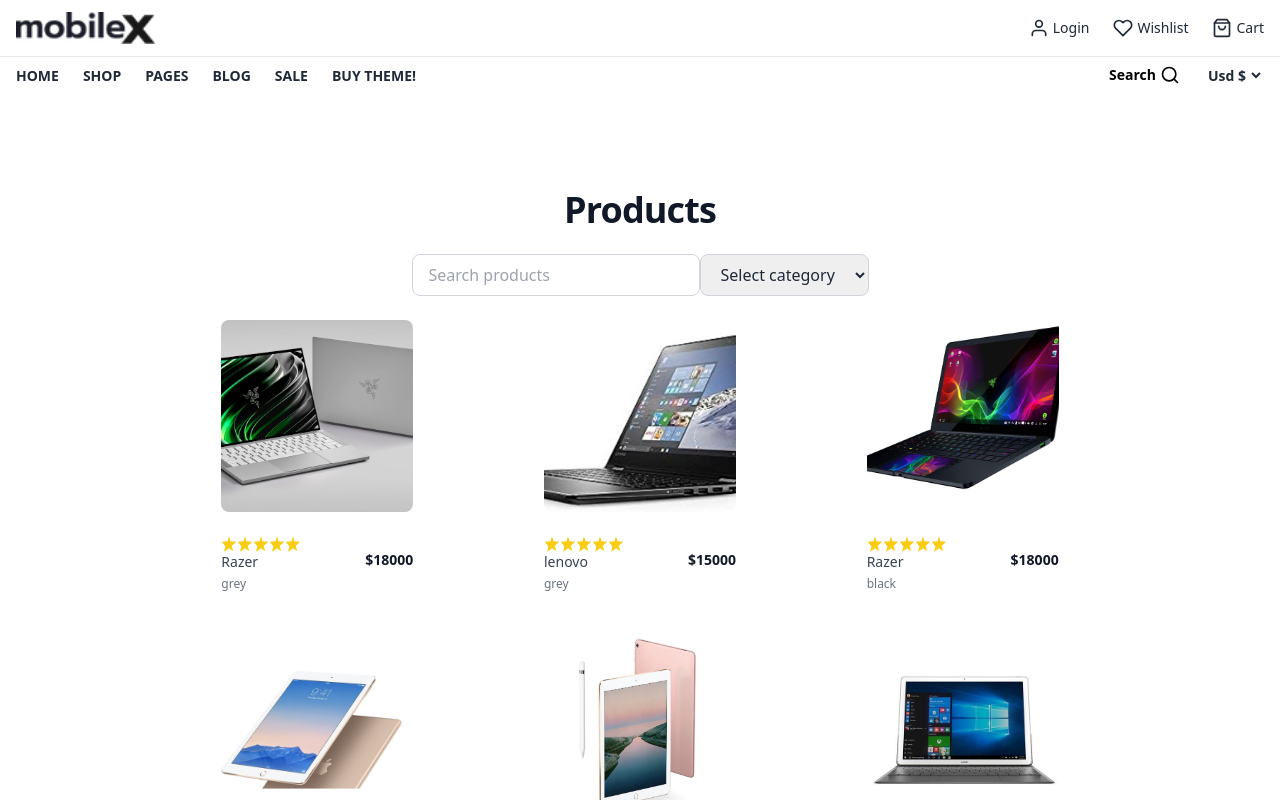
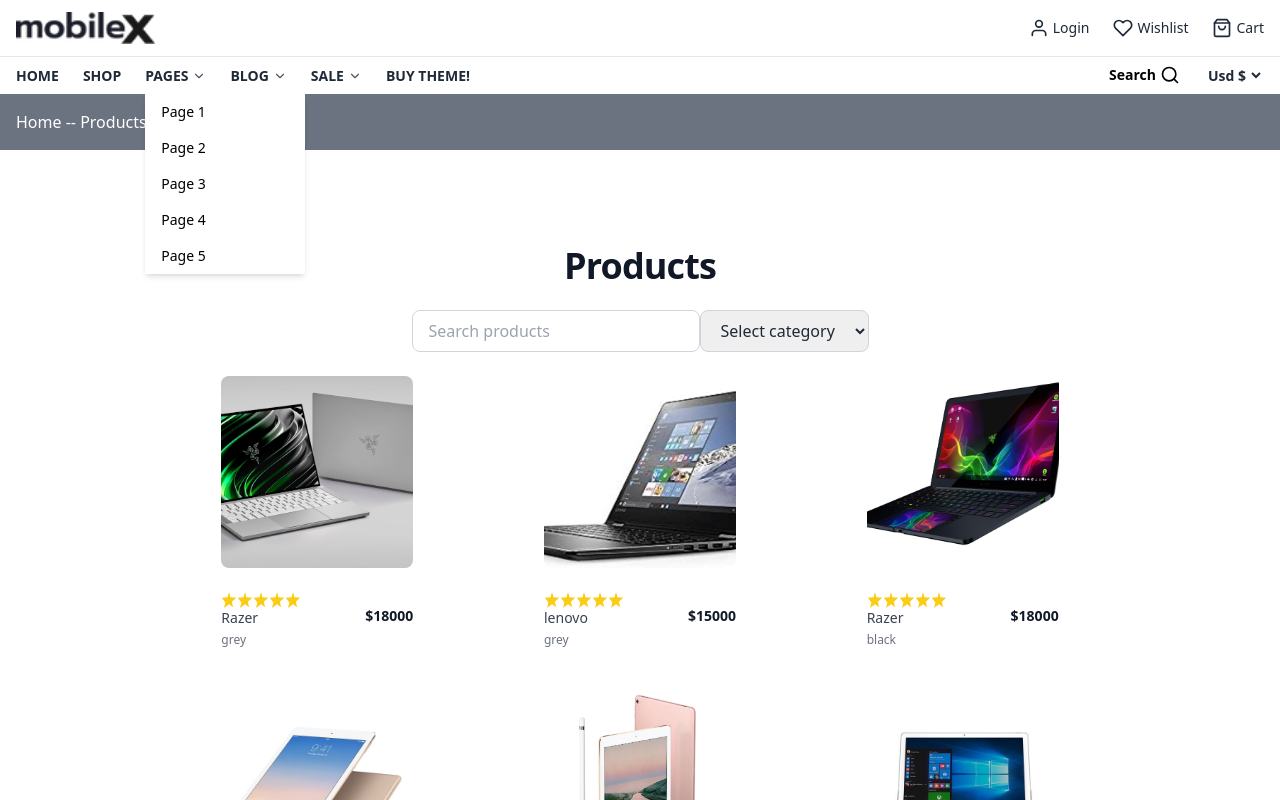
Before and after one commit to pnwn15/Shopname, a React (Create React App) app: page /Shop in a window 1280 px wide. Both pictures are taken after a click on the link "PAGES". Shown: the top 800 px of the page. Built offline with nearby package versions, Linux system fonts and the light colour scheme.

Commit message:
เหนื่อยละ

```diff
--- a/src/Component/Navbar.js
+++ b/src/Component/Navbar.js
@@ -11,28 +11,69 @@ import {
 
 const Navbar = () => {
   const [isMenuOpen, setIsMenuOpen] = useState(false);
+  const [openDropdown, setOpenDropdown] = useState(null); // สถานะสำหรับจัดการเมนู dropdown
 
   const menuItems = [
     { name: "HOME", link: "/" },
     { name: "SHOP", link: "/Shop" },
-    { name: "PAGES", link: "#" },
-    { name: "BLOG", link: "#" },
-    { name: "SALE", link: "#" },
+    {
+      name: "PAGES",
+      link: "#",
+      dropdown: [
+        { name: "Page 1", link: "/page1" },
+        { name: "Page 2", link: "/page2" },
+        { name: "Page 3", link: "/page3" },
+        { name: "Page 4", link: "/page4" },
+        { name: "Page 5", link: "/page5" }
+      ]
+    },
+    {
+      name: "BLOG",
+      link: "#",
+      dropdown: [
+        { name: "Blog 1", link: "/blog1" },
+        { name: "Blog 2", link: "/blog2" },
+        { name: "Blog 3", link: "/blog3" },
+        { name: "Blog 4", link: "/blog4" },
+        { name: "Blog 5", link: "/blog5" }
+      ]
+    },
+    {
+      name: "SALE",
+      link: "#",
+      dropdown: [
+        { name: "Sale 1", link: "/sale1" },
+        { name: "Sale 2", link: "/sale2" },
+        { name: "Sale 3", link: "/sale3" },
+        { name: "Sale 4", link: "/sale4" },
+        { name: "Sale 5", link: "/sale5" }
+      ]
+    },
     { name: "BUY THEME!", link: "#" },
   ];
+
+  const handleDropdownClick = (index) => {
+    // หากคลิกที่เมนูเดิม ให้ปิด dropdown
+    if (openDropdown === index) {
+      setOpenDropdown(null);
+    } else {
+      // หากคลิกที่เมนูใหม่ ให้เปิด dropdown
+      setOpenDropdown(index);
+    }
+  };
 
   return (
     <header className="bg-white shadow-md">
       <div className="container mx-auto px-4 flex justify-between items-center py-3 border-b border-gray-200">
-        {/* Hamburger Menu for Mobile (Placed on the left side, next to the logo) */}
+  {/* Hamburger Menu for Mobile */}
   <button
-          className="md:hidden text-2xl text-gray-600"
+    className="md:hidden text-2xl text-gray-600 h-12 w-12 flex justify-center items-center"
     onClick={() => setIsMenuOpen(!isMenuOpen)} // Toggle the menu state
   >
     {isMenuOpen ? <FiX /> : <FiMenu />}
   </button>
 
-        {/* Logo and Hamburger together */}
+  {/* Logo */}
   <div className="flex items-center gap-4">
     <img src="picture/logo.png" alt="Logo" className="h-8" />
   </div>
@@ -54,23 +95,25 @@ const Navbar = () => {
   </div>
 </div>
 
-      {/* Mobile Menu - Slide from Left */}
+
+      {/* Mobile Menu */}
       <div
         className={`${
           isMenuOpen ? "left-0" : "-left-full"
-        } absolute top-0 z-10  bg-white shadow-md w-64 h-96 transition-all duration-300 ease-in-out`}
+        } absolute top-0 z-10 bg-white shadow-md w-64 h-auto transition-all duration-300 ease-in-out`}
       >
         <ul className="flex flex-col space-y-4 p-4">
           {menuItems.map((item, index) => (
-           <li key={index} className="relative group border border-gray-300 rounded-md">
+            <li key={index} className="relative">
               <a
                 href={item.link}
                 className="flex items-center justify-between text-lg font-semibold py-2 px-4 w-full"
+                onClick={() => item.dropdown && handleDropdownClick(index)} // เปิด/ปิด dropdown
               >
                 {item.name}
                 {item.dropdown && <FiChevronDown />}
               </a>
-           {item.dropdown && (
+              {item.dropdown && openDropdown === index && (
                 <ul className="mt-2 ml-4 space-y-2">
                   {item.dropdown.map((subItem, subIndex) => (
                     <li key={subIndex} className="border-b border-gray-200">
@@ -88,7 +131,7 @@ const Navbar = () => {
           ))}
         </ul>
 
-        {/* Close button in mobile menu */}
+        {/* Close button */}
         <button
           className="absolute top-4 right-4 text-2xl text-gray-600"
           onClick={() => setIsMenuOpen(false)} // Close the menu when clicked
@@ -100,21 +143,21 @@ const Navbar = () => {
       {/* Desktop Navigation */}
       <div className="hidden md:block container mx-auto px-4 py-2">
         <nav className="flex justify-between items-center text-sm">
-          {/* Main Menu */}
           <ul className="flex space-x-6">
             {menuItems.map((item, index) => (
-              <li key={index} className="relative group">
+              <li key={index} className="relative">
                 <a
                   href={item.link}
                   className="font-semibold flex items-center space-x-1"
+                  onClick={() => item.dropdown && handleDropdownClick(index)} // เปิด/ปิด dropdown
                 >
                   <span>{item.name}</span>
                   {item.dropdown && (
                     <FiChevronDown className="text-sm text-gray-600 group-hover:text-gray-800" />
                   )}
                 </a>
-                {item.dropdown && (
-                  <ul className="absolute hidden group-hover:block bg-white shadow-md mt-2 w-40 text-black">
+                {item.dropdown && openDropdown === index && (
+                  <ul className="absolute bg-white shadow-md mt-2 w-40 text-black">
                     {item.dropdown.map((subItem, subIndex) => (
                       <li key={subIndex}>
                         <a
--- a/src/Pages/Shop.js
+++ b/src/Pages/Shop.js
@@ -81,7 +81,9 @@ function Shop() {
   return (
 
           <div className="bg-white">
-
+            <div className='bg-gray-500 text-white p-4'>
+            Home -- Products
+            </div>
             <div className="mx-auto max-w-2xl px-4 py-16 sm:px-6 sm:py-24 lg:max-w-7xl lg:px-8">
   <h2 className="text-4xl font-bold tracking-tight flex justify-center text-gray-900">Products</h2>
 
```
Lines whose indentation alone changed are shown as unchanged.
